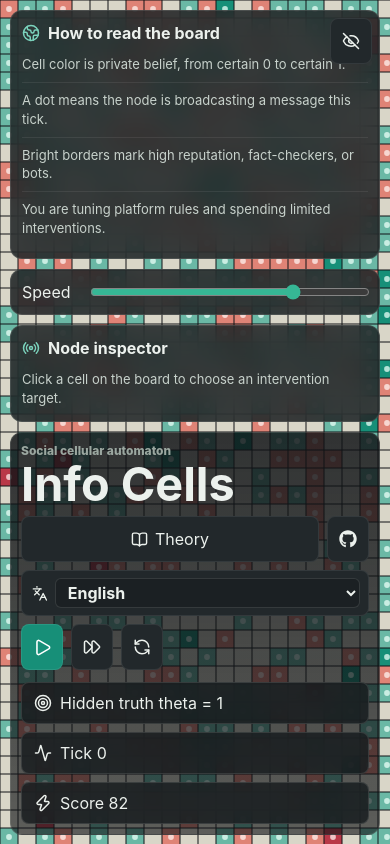
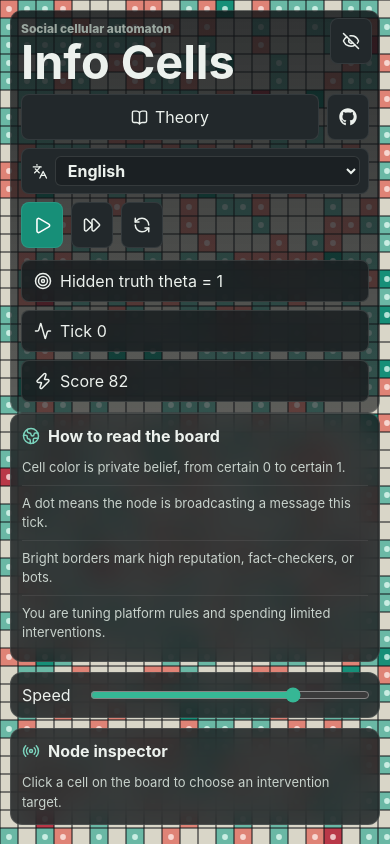
Before and after one commit to miuchan/information-game, a React (Vite) app: page / in a window 390 px wide. Shown: the top 844 px of the page. Built offline with nearby package versions, Linux system fonts and the light colour scheme.

Commit message:
Adjust mobile panel order for info layout

```diff
--- a/src/styles.css
+++ b/src/styles.css
@@ -650,6 +650,8 @@ input[type="range"] {
   }
 
   .app-shell {
+    display: flex;
+    flex-direction: column;
     height: auto;
     min-height: 100vh;
     overflow: visible;
@@ -673,6 +675,7 @@ input[type="range"] {
     right: auto;
     top: auto;
     width: 100%;
+    order: 1;
   }
 
   .board-panel::before {
@@ -690,6 +693,7 @@ input[type="range"] {
     right: auto;
     top: auto;
     width: 100%;
+    order: 3;
   }
 
   .left-hud-panel {
@@ -701,6 +705,7 @@ input[type="range"] {
     position: relative;
     top: auto;
     width: 100%;
+    order: 2;
   }
 
   .legend {
```
